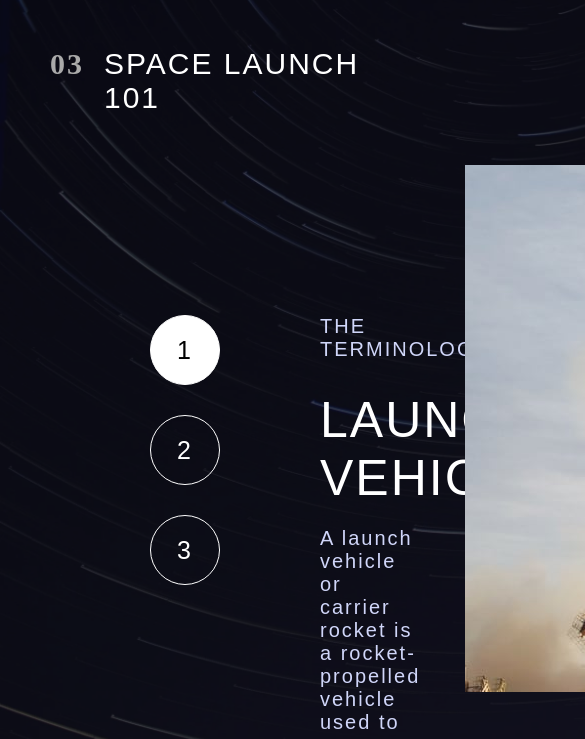
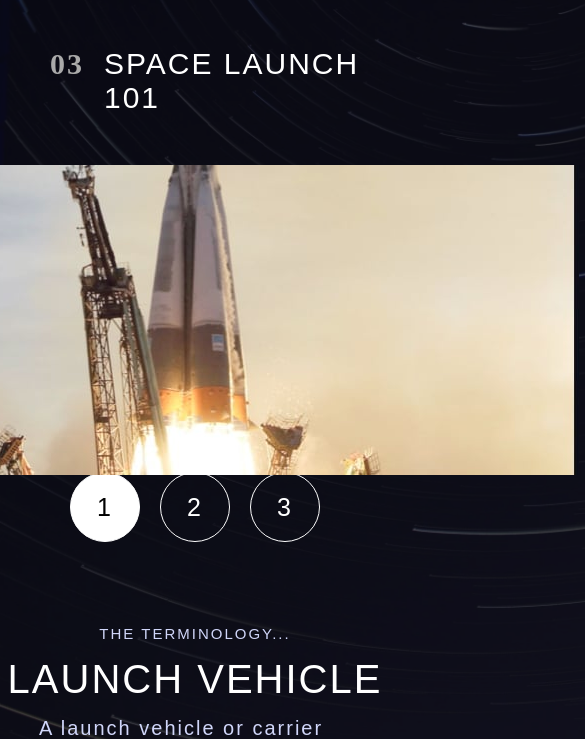
Before and after one commit to sabatka/Space-Tourism, a plain HTML site: page technology.html in a window 390 px wide. Shown: the part 78-817 px from the top of the page, 585 px wide, since content can reach past the window. Drawn offline with Linux system fonts and the light colour scheme; a web font is replaced by a local one.

Commit message:
Finished making website responsive for tablet

```diff
--- a/css/technology.css
+++ b/css/technology.css
@@ -199,6 +199,54 @@ header {
     padding-left: 50px;
   }
 
+  .content-container {
+    flex-direction: column-reverse;
+  }
+
+  .img-container {
+    left: 0;
+    width: 100%;
+    display: flex;
+    justify-content: center;
+    align-items: center;
+  }
+
+  .title-tech-container {
+    left: 0;
+    width: 100%;
+    justify-content: center;
+    align-items: center;
+  }
+
+  .title-tech {
+    font-size: 40px;
+    padding-bottom: 15px;
+  }
+
+  .tech-role {
+    font-size: 15px;
+    padding-bottom: 15px;
+  }
+
+  .picker-btn {
+    text-align: center;
+    margin-left: 10px;
+    margin-right: 10px;
+  }
+
+  .tech-picker {
+    position: absolute;
+    top: 550px;
+    left: 0;
+    flex-direction: row;
+    width: 100%;
+    justify-content: center;
+  }
+
+  .tech-description {
+    width: 80%;
+  }
+
   #top-line {
     display: none;
   }
--- a/js/script.js
+++ b/js/script.js
@@ -36,6 +36,7 @@ window.transitionToPage = function(href){
 
 document.addEventListener('DOMContentLoaded',function(event){
     document.querySelector('body').style.opacity = 1
+    tech1OnClick();
 });
 
 function moonClick(){
```
